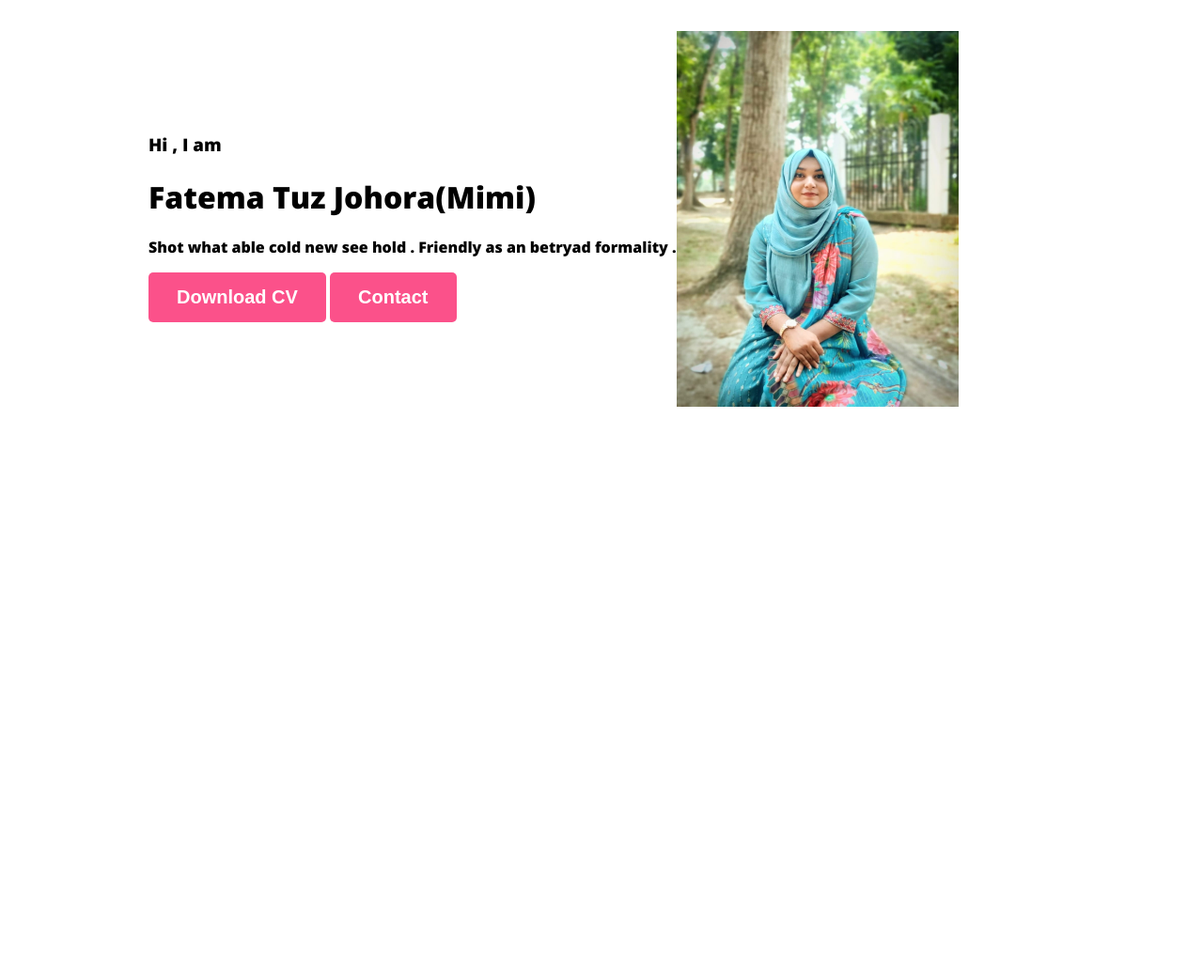
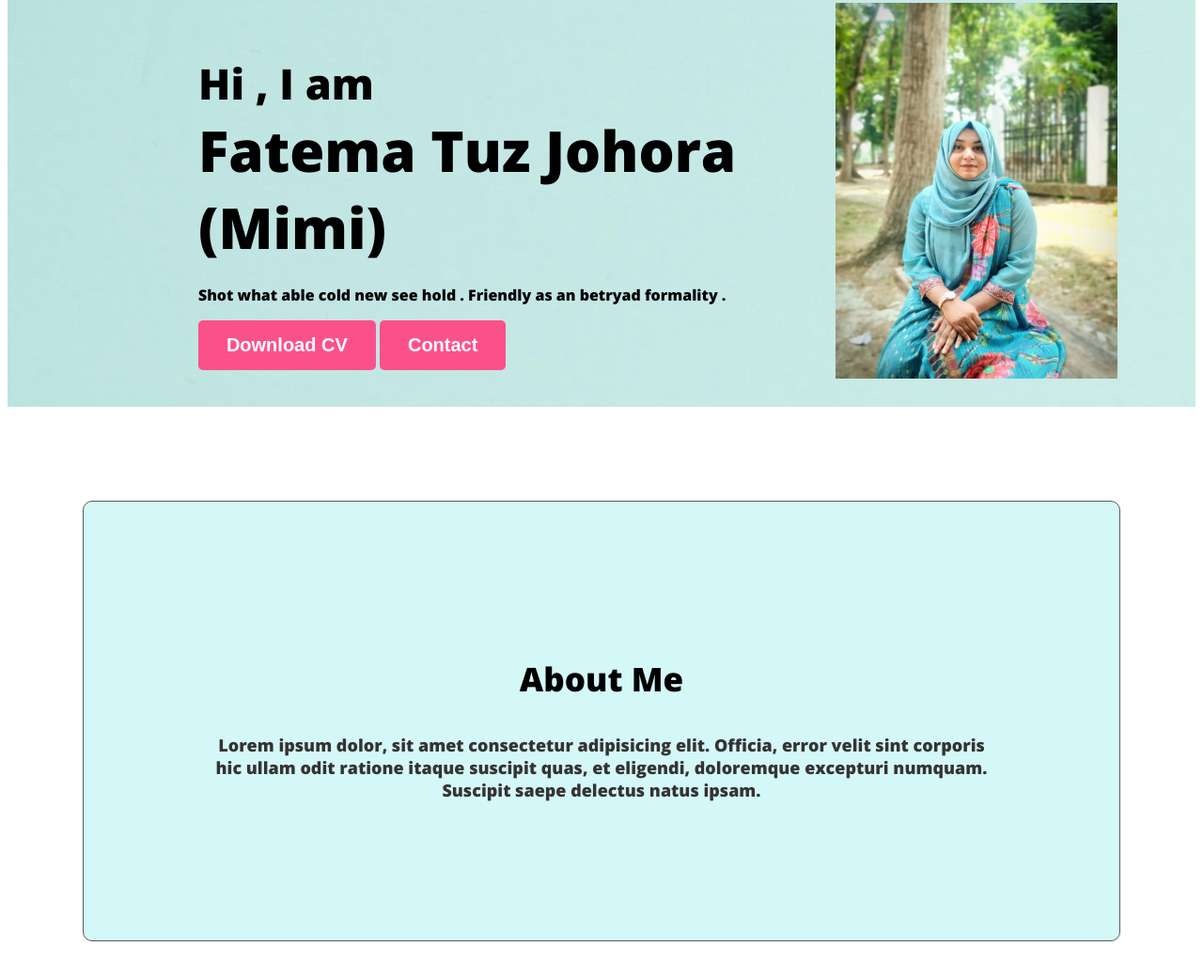
Before and after one commit to fatema94/portfolio-website, a plain HTML site: page index.html in a window 1280 px wide. Shown: the part 156-1196 px from the top of the page at 94% size. Before the commit the page ends 800 px from the top, so only its background shows below. Drawn offline with nearby package versions, Linux system fonts and the light colour scheme.

Commit message:
added about section

```diff
--- a/index.html
+++ b/index.html
@@ -24,8 +24,8 @@
                 <h3 class="b-greeting">
                     Hi , I am
                 </h3>
-                <h1 class="b-name">Fatema Tuz Johora(Mimi)</h1>
-                <p>
+                <h1 class="b-name">Fatema Tuz Johora <br>(Mimi)</h1>
+                <p class="context">
                     Shot what able cold new see hold . Friendly as an betryad
                     formality .
                 </p>
@@ -38,6 +38,14 @@
 
     </header>
     <main>
+        <section class="about">
+            <h3 class="section-tittle">
+                About Me
+            </h3>
+            <p class="section">
+                Lorem ipsum dolor, sit amet consectetur adipisicing elit. Officia, error velit sint corporis hic ullam odit ratione itaque suscipit quas, et eligendi, doloremque excepturi numquam. Suscipit saepe delectus natus ipsam.
+            </p>
+        </section>
 
     </main>
     <footer>
--- a/styles/portfolio.css
+++ b/styles/portfolio.css
@@ -41,15 +41,53 @@ nav li a{
     text-decoration: none;
 }
 .header{
-    border: #fff8f3;
+    background-color: #fff8f3;
+    background-image:url(/pexels-moose-photos-1037995.jpg);
+
 
 }
 .banner{
-    padding: 30px 30px 30px 150px;
+    padding: 0px 30px 30px 150px;
     display: flex;
     align-items: center;
+    justify-content: space-around;
 }
 .banner .picture{
     height: 400px;
     width: 300px;
 }
+.b-greeting{
+    font-size: 45px;
+    margin-bottom: 0px;
+}
+.b-name{
+    font-size: 60px;
+    font-style: normal;
+    font-weight: 700;
+    margin-top: 0px;
+    margin-bottom: 20px;
+}
+.b-content{
+    max-width: 800px;
+}
+.context{
+    margin-top: 5px;
+}
+.about{
+    padding: 130px;
+    border: 1px solid rgb(92, 87, 87);
+    border-radius: 10px;
+    background-color: rgb(212, 248, 248);
+    margin: 100px 80px;
+}
+.section-tittle{
+    color: black;
+    font-weight: 700;
+    font-size: 35px;
+    text-align: center;
+}
+.section{
+    color: rgb(54, 51, 51);
+    text-align: center;
+    font-size: 18px;
+}
```
Also changed, not shown: pexels-moose-photos-1037995.jpg (added).
